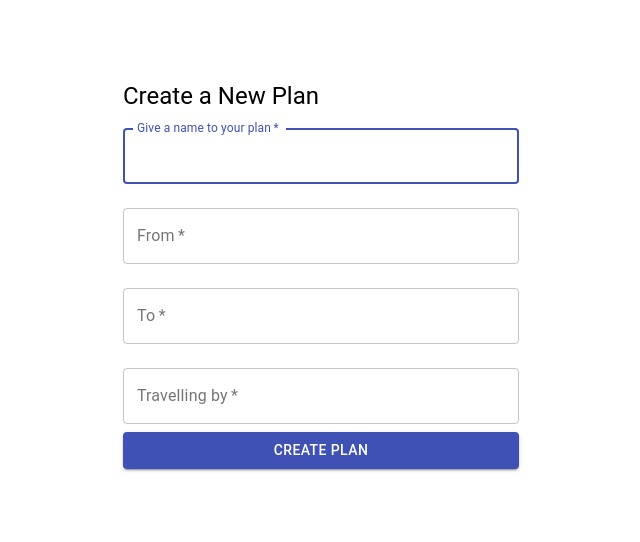
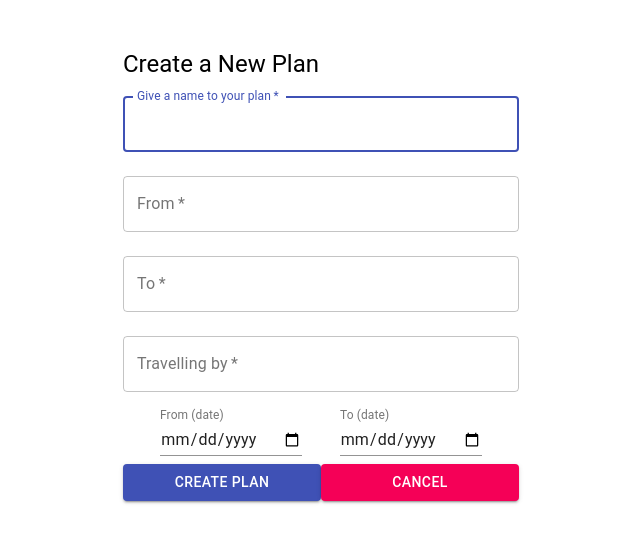
Before and after one commit to zsorosz/travel_planner, a React (Create React App) app in the folder travel_frontend/: page /1/newPlan in a window 1280 px wide. Shown: the top 542 px of the page, without its empty margins (319-959 px from the left). Built offline with nearby package versions, Linux system fonts and the light colour scheme; sample sign-in values are in the browser's storage.

Commit message:
Add date and cancel button to newPlan form

```diff
--- a/travel_frontend/src/EditPlan.js
+++ b/travel_frontend/src/EditPlan.js
@@ -136,6 +136,7 @@ class EditPlan extends Component {
                         value={this.state.travelMethod}
                         onChange={this.onChange}
                     />
+                    <div className='editForm-dates'>
                         <TextField
                             id="departureDate"
                             label="From (date)"
@@ -158,6 +159,7 @@ class EditPlan extends Component {
                                 shrink: true,
                             }}
                         />
+                    </div>
                     <div className='editForm-cta'>
                         <Button
                             type="submit"
--- a/travel_frontend/src/NewPlan.js
+++ b/travel_frontend/src/NewPlan.js
@@ -14,11 +14,14 @@ class NewPlan extends Component {
             title: '',
             departureCity: '',
             arrivalCity: '',
+            departureDate: '',
+            arrivalDate: '',
             travelMethod: '',
             errors: {}
         };
         this.onChange = this.onChange.bind(this);
         this.onSubmit = this.onSubmit.bind(this);
+        this.handleCancel = this.handleCancel.bind(this);
     };
     componentDidMount () {
         const id = this.props.location.userId;
@@ -35,13 +38,17 @@ class NewPlan extends Component {
             title: this.state.title,
             departureCity: this.state.departureCity,
             arrivalCity: this.state.arrivalCity,
-            travelMethod: this.state.travelMethod
+            departureDate: this.state.departureDate,
+            arrivalDate: this.state.arrivalDate
         }
 
         createNewPlan(newPlan, this.props.match.params.userId).then(res => {
             // console.log('Success', res);
             history.push(`/${this.props.match.params.userId}/plans/${res._id}`)
         });
+    };
+    handleCancel(){
+        history.push('/');
     };
     render() {
         return (
@@ -95,13 +102,42 @@ class NewPlan extends Component {
                         value={this.state.travelMethod}
                         onChange={this.onChange}
                     />
+                    <div className='editForm-dates'>
+                        <TextField
+                            id="departureDate"
+                            label="From (date)"
+                            type="date"
+                            name="departureDate"
+                            onChange={this.onChange}
+                            InputLabelProps={{
+                                shrink: true,
+                            }}
+                        />
+                        <TextField
+                            id="arrivalDate"
+                            label="To (date)"
+                            type="date"
+                            name="arrivalDate"
+                            onChange={this.onChange}
+                            InputLabelProps={{
+                                shrink: true,
+                            }}
+                        />
+                    </div>
                     <Button
                         type="submit"
-                        fullWidth
                         variant="contained"
+                        className='editForm-cta-button'
                         color="primary"
                     >
                         Create Plan
+                    </Button>
+                    <Button
+                        variant="contained"
+                        className='editForm-cta-button'
+                        color="secondary"
+                        onClick={this.handleCancel}>
+                            Cancel
                     </Button>
                 </form>
             </Container>
--- a/travel_frontend/src/Plan.js
+++ b/travel_frontend/src/Plan.js
@@ -39,7 +39,7 @@ class Plan extends Component{
     }
 
     handleDelete(){
-        deletePlan(this.props.match.params.userId, this.props.match.params.planId).then(() => {
+        deletePlan(this.state.userId, this.state.planId).then(() => {
             history.push('/')
         })
         .catch(err => {
@@ -58,6 +58,7 @@ class Plan extends Component{
         if(this.state.loading){
             return (<h3>Loading...</h3>)
         }
+        const { userId, planId, plan } = this.state;
         const { title } = this.state.plan;
         const { departureCity, arrivalCity, departureDate, arrivalDate, travelMethod, travelCosts, accomodationCosts, otherCosts, activities } = this.state.plan.route;
         return(
@@ -74,7 +75,7 @@ class Plan extends Component{
                                 Back
                         </Button>
                     </Link>
-                    <Link to={{ pathname: `/${this.state.userId}/plans/${this.state.planId}/edit`, plan: this.state.plan }} onClick={e => e.stopPropagation()} className='link'>
+                    <Link to={{ pathname: `/${userId}/plans/${planId}/edit`, plan: plan }} onClick={e => e.stopPropagation()} className='link'>
                         <Button
                             className='link-button link-button-edit'
                             size="small"
@@ -105,7 +106,7 @@ class Plan extends Component{
                         </Typography>
                     </CardContent>
                     <CardActions>
-                        <Link to={{ pathname: `/${this.state.userId}/plans/${this.state.planId}/edit`, plan: this.state.plan }} onClick={e => e.stopPropagation()} className='link'>
+                        <Link to={{ pathname: `/${userId}/plans/${planId}/edit`, plan: plan }} onClick={e => e.stopPropagation()} className='link'>
                             <Button
                                 size="small"
                                 color='primary'>
@@ -138,7 +139,7 @@ class Plan extends Component{
                         </Typography>}
                     </CardContent>
                     <CardActions>
-                        <Link to={{ pathname: `/${this.state.userId}/plans/${this.state.planId}/editCosts`, plan: this.state.plan }} onClick={e => e.stopPropagation()} className='link'>
+                        <Link to={{ pathname: `/${userId}/plans/${planId}/editCosts`, plan: plan }} onClick={e => e.stopPropagation()} className='link'>
                             <Button
                                 size="small"
                                 color='primary'>
@@ -159,7 +160,7 @@ class Plan extends Component{
                         ))}
                     </CardContent>
                     <CardActions>
-                        <Link to={{ pathname: `/${this.state.userId}/plans/${this.state.planId}/editActivities`, plan: this.state.plan }} onClick={e => e.stopPropagation()} className='link'>
+                        <Link to={{ pathname: `/${userId}/plans/${planId}/editActivities`, plan: plan }} onClick={e => e.stopPropagation()} className='link'>
                             <Button
                                 size="small"
                                 color='primary'>
--- a/travel_frontend/src/PlanFunctions.js
+++ b/travel_frontend/src/PlanFunctions.js
@@ -6,7 +6,9 @@ export const createNewPlan = (newPlan, id) => {
         title: newPlan.title,
         departureCity: newPlan.departureCity,
         arrivalCity: newPlan.arrivalCity,
-        travelMethod: newPlan.travelMethod
+        travelMethod: newPlan.travelMethod,
+        departureDate: newPlan.departureDate,
+        arrivalDate: newPlan.arrivalDate
       })
       .then(response => {
         // console.log('New Plan Created')
--- a/travel_frontend/src/styles/FormStyles.css
+++ b/travel_frontend/src/styles/FormStyles.css
@@ -1,5 +1,5 @@
 .form-container {
-    margin-top: 5rem;
+    margin-top: 3rem;
     display: flex;
     flex-direction: column;
     align-items: center;
@@ -15,6 +15,12 @@
     width: 50%;
 }
 
+.editForm-dates {
+    display: flex;
+    justify-content: space-evenly;
+    margin: .5rem 0;
+}
+
 .error-message {
     background-color: rgb(230, 12, 12);
     border-radius: 3px;
--- a/travel_frontend/src/styles/Page.css
+++ b/travel_frontend/src/styles/Page.css
@@ -1,5 +1,5 @@
 .page {
-    height: 100vh;
+    height: 100%;
     /* position: fixed; */
     width: 100%;
     top: 0;
```
Also changed, not shown: 1 other file (tests, documents, lock files or other folders). Lines whose indentation alone changed are shown as unchanged.
